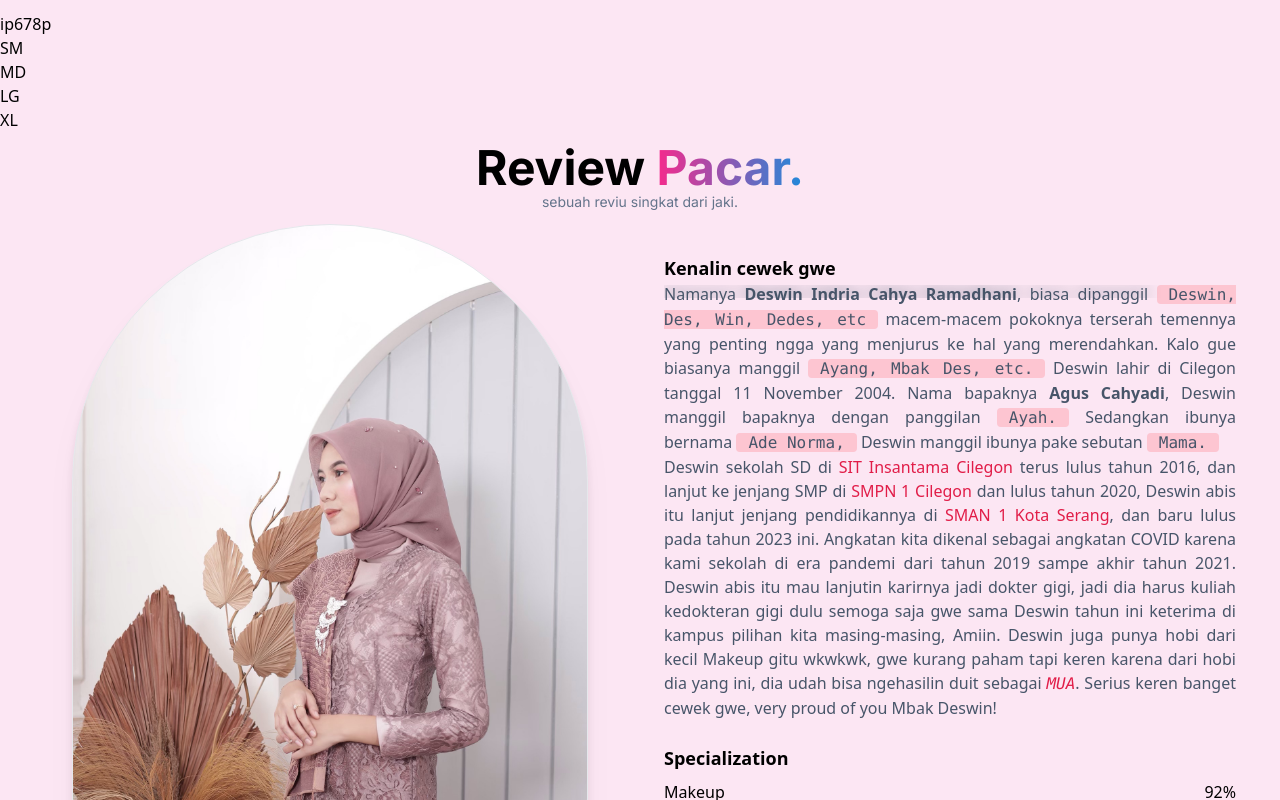
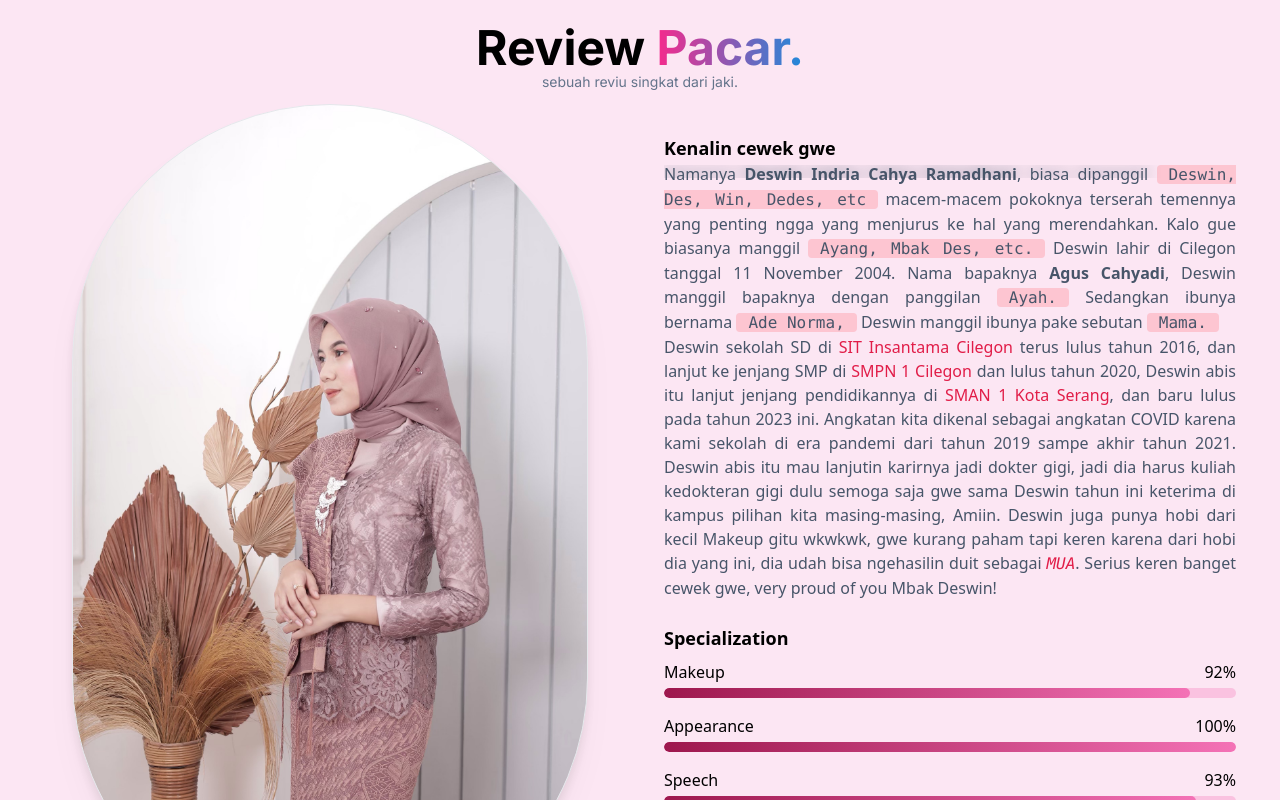
Before and after one commit to vyrozen/review-ayank, a React (Create React App) app: page / in a window 1280 px wide. Shown: the top 800 px of the page. Built offline with nearby package versions, Linux system fonts and the light colour scheme.

Commit message:
modified:   src/components/Mainpage.js

```diff
--- a/src/components/Mainpage.js
+++ b/src/components/Mainpage.js
@@ -9,7 +9,7 @@ import Footer from "./Footer";
 const Mainpage = () => {
   return (
     <div className="container ip678p:my-3 m-auto my-9 h-5/6 rounded-2xl scroll-smooth">
-      <div className="" id="debug-media">
+      <div className="hidden" id="debug-media">
         <div className="hidden ip678p:block">ip678p</div>
         <div className="hidden sm:block">SM</div>
         <div className="hidden md:block">MD</div>
```
